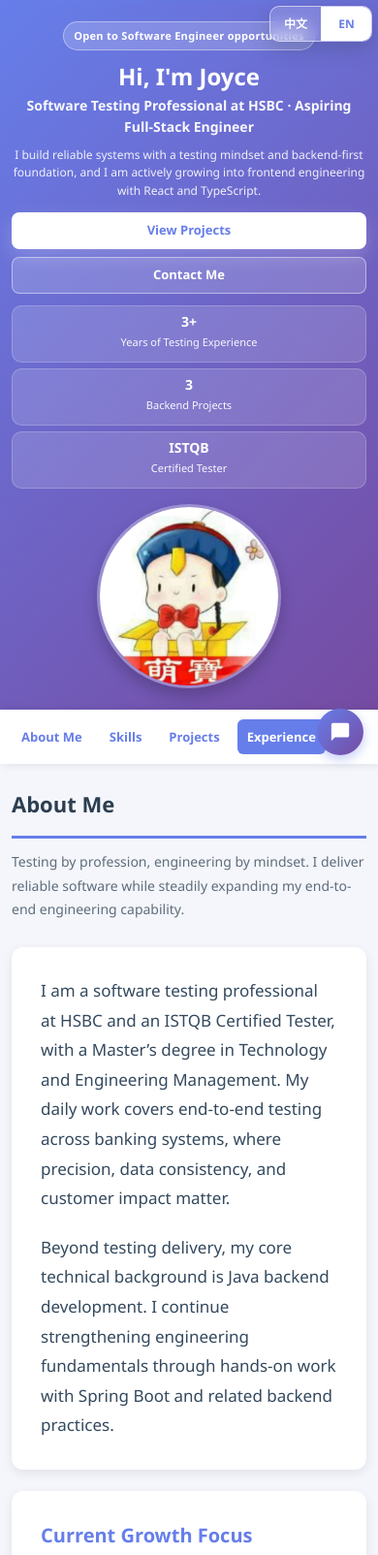
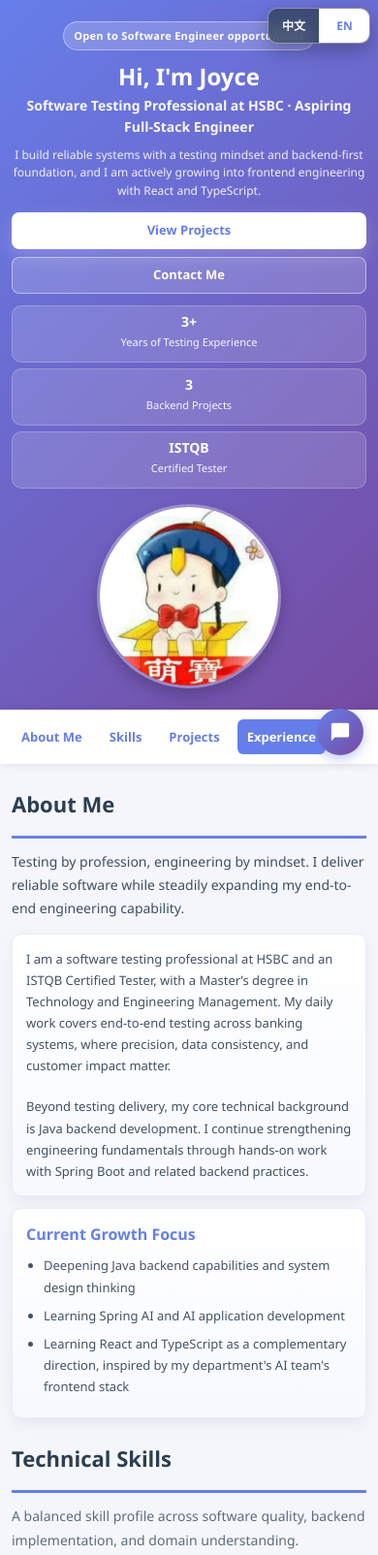
Before and after one commit to joyceyu-tech/joyce-website, a plain HTML site: page index.html in a window 390 px wide. Shown: the top 1604 px of the page at 97% size. Drawn offline with Linux system fonts and the light colour scheme.

Commit message:
Update website

```diff
--- a/index.html
+++ b/index.html
@@ -19,8 +19,6 @@
     <link rel="stylesheet" href="style.css">
 </head>
 <body>
-    <a class="skip-link" href="#main-content">Skip to main content</a>
-
     <header>
         <div class="header-content">
             <div class="lang-switch-floating" role="group" aria-label="Language switch">
--- a/script.js
+++ b/script.js
@@ -313,19 +313,33 @@ document.addEventListener('DOMContentLoaded', function() {
     function bindLanguageSwitch(button, language) {
         if (!button) return;
         let lastSwitchAt = 0;
+        function triggerTapFeedback() {
+            button.classList.remove('tap-feedback');
+            // Force reflow so repeated taps can replay animation.
+            void button.offsetWidth;
+            button.classList.add('tap-feedback');
+            setTimeout(() => button.classList.remove('tap-feedback'), 120);
+        }
         const switchLanguage = function() {
             const now = Date.now();
             if (now - lastSwitchAt < 250) return;
             lastSwitchAt = now;
             applyLanguage(language);
             localStorage.setItem('language', language);
+            triggerTapFeedback();
         };
-        button.addEventListener('click', switchLanguage);
-        button.addEventListener('touchend', function(e) {
+
+        // Desktop fallback
+        button.addEventListener('click', function(e) {
             e.preventDefault();
-            e.stopPropagation();
             switchLanguage();
-        }, { passive: false });
+        });
+
+        // Mobile-first: pointer events are more consistent than touchend across browsers
+        button.addEventListener('pointerup', function(e) {
+            e.preventDefault();
+            switchLanguage();
+        });
     }
 
     bindLanguageSwitch(langZhButton, 'zh');
@@ -416,7 +430,7 @@ document.addEventListener('DOMContentLoaded', function() {
 
     function updateLangSwitchVisibility() {
         if (!langSwitchFloating) return;
-        const shouldShow = window.scrollY <= 16;
+        const shouldShow = isMobileViewport.matches ? true : window.scrollY <= 16;
         langSwitchFloating.classList.toggle('hidden', !shouldShow);
     }
 
--- a/style.css
+++ b/style.css
@@ -271,18 +271,18 @@ header h1 {
 
 .lang-switch-floating {
     position: fixed;
-    top: calc(env(safe-area-inset-top, 0px) + 10px);
-    right: calc(env(safe-area-inset-right, 0px) + 10px);
+    top: calc(env(safe-area-inset-top, 0px) + 12px);
+    right: calc(env(safe-area-inset-right, 0px) + 12px);
     z-index: 2200;
     display: grid;
     grid-template-columns: 1fr 1fr;
-    border: 1px solid rgba(255, 255, 255, 0.45);
-    border-radius: 8px;
+    border: 1px solid rgba(255, 255, 255, 0.32);
+    border-radius: 10px;
     overflow: hidden;
-    background: rgba(255, 255, 255, 0.15);
+    background: rgba(44, 62, 80, 0.72);
     -webkit-backdrop-filter: blur(6px);
     backdrop-filter: blur(6px);
-    box-shadow: 0 6px 16px rgba(44, 62, 80, 0.2);
+    box-shadow: 0 8px 22px rgba(0, 0, 0, 0.24);
     opacity: 1;
     transform: translateY(0);
     pointer-events: auto;
@@ -300,7 +300,7 @@ header h1 {
     border: 0;
     background: transparent;
     color: #ffffff;
-    font-size: 13px;
+    font-size: 12px;
     font-weight: 700;
     min-width: 58px;
     min-height: 38px;
@@ -310,16 +310,29 @@ header h1 {
 }
 
 .lang-toggle + .lang-toggle {
-    border-left: 1px solid rgba(255, 255, 255, 0.35);
+    border-left: 1px solid rgba(255, 255, 255, 0.25);
 }
 
 .lang-toggle:hover {
-    background: rgba(255, 255, 255, 0.22);
+    background: rgba(255, 255, 255, 0.18);
 }
 
 .lang-toggle.active {
     background: #ffffff;
     color: #667eea;
+}
+
+.lang-toggle.tap-feedback {
+    animation: langTapFlash 100ms ease;
+}
+
+@keyframes langTapFlash {
+    0% {
+        filter: brightness(1);
+    }
+    100% {
+        filter: brightness(1.18);
+    }
 }
 
 .nav-bar a:hover {
@@ -1112,11 +1125,11 @@ footer p {
     }
 
     .lang-switch-floating {
-        top: calc(env(safe-area-inset-top, 0px) + 8px);
-        right: calc(env(safe-area-inset-right, 0px) + 8px);
-        border-color: rgba(255, 255, 255, 0.55);
+        top: calc(env(safe-area-inset-top, 0px) + 10px);
+        right: calc(env(safe-area-inset-right, 0px) + 10px);
+        border-color: rgba(255, 255, 255, 0.4);
         border-radius: 10px;
-        box-shadow: 0 8px 20px rgba(44, 62, 80, 0.24);
+        box-shadow: 0 8px 20px rgba(0, 0, 0, 0.26);
     }
 
     header {
@@ -1193,6 +1206,47 @@ footer p {
         margin: 24px auto;
         padding: 0 15px;
         max-width: 100%;
+    }
+
+    #about .section-intro {
+        color: #3f4f60;
+        font-size: 14px;
+        line-height: 1.7;
+        margin-bottom: 14px;
+    }
+
+    .about-grid {
+        gap: 12px;
+    }
+
+    .about-content {
+        padding: 16px;
+        border-radius: 10px;
+        background: linear-gradient(180deg, #ffffff 0%, #f7f9ff 100%);
+        border: 1px solid #e7ecff;
+        box-shadow: 0 6px 14px rgba(44, 62, 80, 0.07);
+    }
+
+    .about-content p {
+        font-size: 14px;
+        line-height: 1.75;
+        color: #415263;
+    }
+
+    .about-focus h3 {
+        font-size: 17px;
+        margin-bottom: 8px;
+    }
+
+    .about-list {
+        padding-left: 18px;
+    }
+
+    .about-list li {
+        font-size: 14px;
+        line-height: 1.7;
+        color: #435466;
+        margin-bottom: 8px;
     }
 
     h2 {
@@ -1322,6 +1376,21 @@ footer p {
 
     .about-content p {
         text-align: left;
+        font-size: 13px;
+        line-height: 1.7;
+    }
+
+    .about-content {
+        padding: 14px;
+    }
+
+    .about-focus h3 {
+        font-size: 16px;
+    }
+
+    .about-list li {
+        font-size: 13px;
+        margin-bottom: 7px;
     }
 
     .avatar-wrapper {
@@ -1348,8 +1417,8 @@ footer p {
     }
 
     .lang-switch-floating {
-        top: calc(env(safe-area-inset-top, 0px) + 6px);
-        right: calc(env(safe-area-inset-right, 0px) + 6px);
+        top: calc(env(safe-area-inset-top, 0px) + 8px);
+        right: calc(env(safe-area-inset-right, 0px) + 8px);
         border-radius: 10px;
     }
 
```
